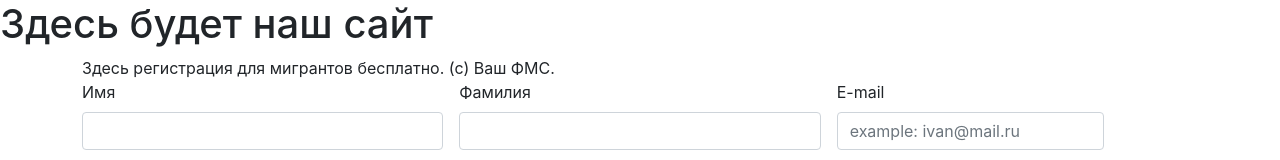
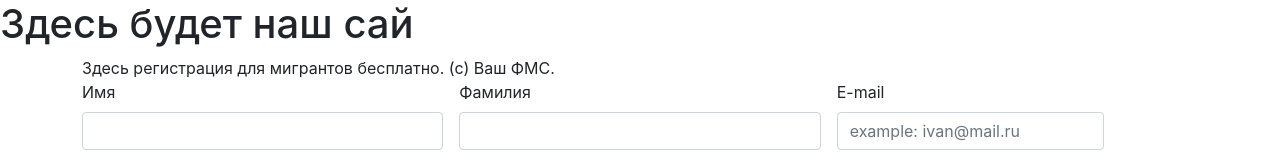
Before and after one commit to Igoryan138/Skrepka, a React (Create React App) app in the folder client/: page / in a window 1280 px wide. Shown: the top 160 px of the page. Built offline with nearby package versions, Linux system fonts and the light colour scheme.

Commit message:
Ветка новая

```diff
--- a/client/src/App.jsx
+++ b/client/src/App.jsx
@@ -7,7 +7,7 @@ function App() {
     <div>
       <header></header>
       <main>
-        <h1>Здесь будет наш сайт</h1>
+        <h1>Здесь будет наш сай</h1>
         <Registration/>
       </main>
       <footer></footer>
```
